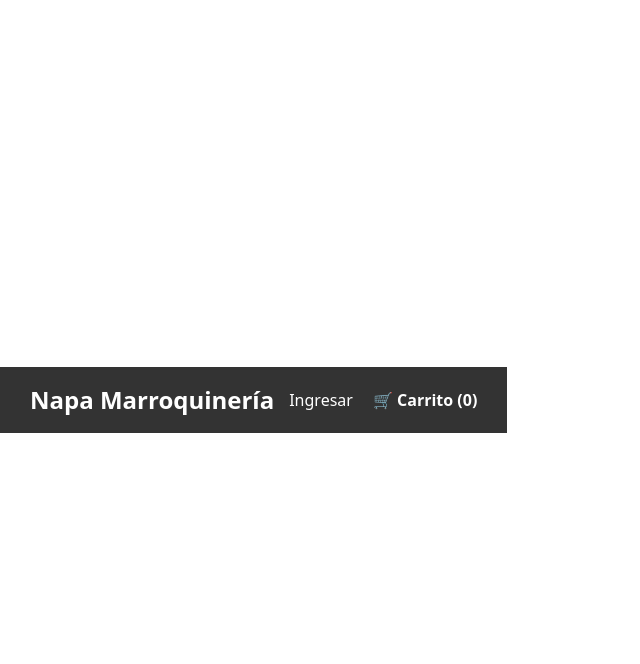
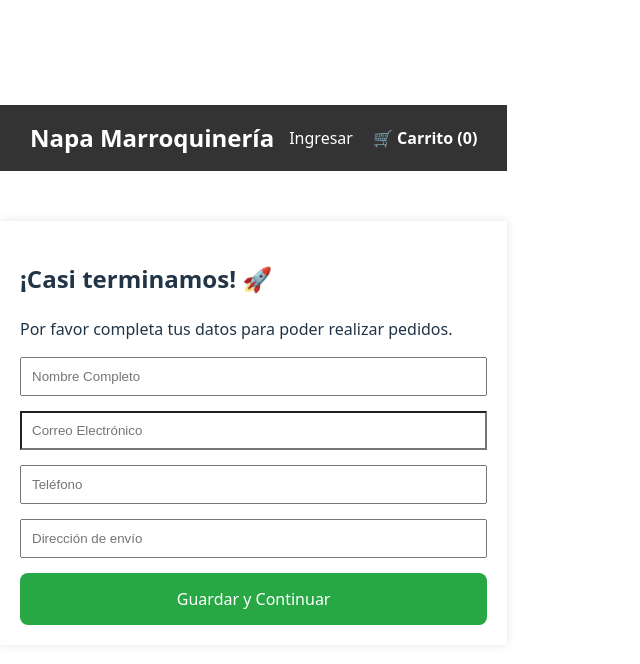
Before and after one commit to Isoldios/napa_marroquineria_frontend, a React (Vite) app in the folder client/: page /completar-perfil in a window 1280 px wide. Shown: the top 664 px of the page, without its empty margins (0-640 px from the left). Built offline with nearby package versions, Linux system fonts and the light colour scheme; no server answers.

Commit message:
carrito usuario funcional

```diff
--- a/client/src/App.jsx
+++ b/client/src/App.jsx
@@ -1,41 +1,36 @@
+// client/src/App.jsx
 import { BrowserRouter, Routes, Route, Navigate } from 'react-router-dom';
 import Home from './pages/Home';
 import AdminPanel from './pages/AdminPanel';
 import Navbar from './components/Navbar';
 import CartPage from './pages/CartPage';
 import LoginPage from './pages/LoginPage';
+import CompletarPerfil from './pages/CompletarPerfil';
 import { useAuth } from './context/AuthContext';
 
 const RutaPrivadaAdmin = ({ children }) => {
-  const { user, userData, loading } = useAuth();
-
-  if (loading) return <p style={{textAlign: 'center', marginTop: '50px'}}>Cargando...</p>;
-
-  // Si no hay usuario logueado O el rol no es admin, lo mandamos al Home
-  if (!user || userData?.rol !== 'admin') {
-    return <Navigate to="/" />;
-  }
-
-  // Si cumple todo, mostramos el componente hijo (AdminPanel)
-  return children;
+    const { user, userData, loading } = useAuth();
+    if (loading) return <p>Cargando...</p>;
+    if (!user || userData?.rol !== 'admin') return <Navigate to="/" />;
+    return children;
 };
 
 function App() {
   return (
     <BrowserRouter>
-      {/* La Navbar va afuera de Routes para que se vea siempre */}
       <Navbar />
-
       <Routes>
-        {/* RUTAS PÚBLICAS */}
+        {/* Rutas Públicas (Cualquiera puede ver productos y armar carrito) */}
         <Route path="/" element={<Home />} />
         <Route path="/carrito" element={<CartPage />} />
+
         <Route path="/login" element={<LoginPage />} />
 
-        {/* RUTA PRIVADA (ADMINISTRADORES) */}
-        <Route
-          path="/admin"
-          element={
+        {/* Solo accesible si faltan datos */}
+        <Route path="/completar-perfil" element={<CompletarPerfil />} />
+
+        {/* Ruta Admin */}
+        <Route path="/admin" element={
             <RutaPrivadaAdmin>
               <AdminPanel />
             </RutaPrivadaAdmin>
--- a/client/src/context/AuthContext.jsx
+++ b/client/src/context/AuthContext.jsx
@@ -15,56 +15,63 @@ const AuthContext = createContext();
 export const useAuth = () => useContext(AuthContext);
 
 export const AuthProvider = ({ children }) => {
-    const [user, setUser] = useState(null); // Usuario de Firebase
-    const [userData, setUserData] = useState(null); // Datos de MongoDB (Rol, Dirección)
+    const [user, setUser] = useState(null);       // Usuario Firebase
+    const [userData, setUserData] = useState(null); // Usuario MongoDB
     const [loading, setLoading] = useState(true);
 
     const API_URL = `${import.meta.env.VITE_API_URL}/usuarios`;
 
-    // Función para sincronizar con Backend
-    const sincronizarUsuario = async (firebaseUser) => {
-        if (!firebaseUser) {
-            setUserData(null);
-            return;
-        }
+    // Función para obtener datos de MongoDB
+    const sincronizarUsuario = async (firebaseUser, datosExtra = {}) => {
+        if (!firebaseUser) return;
+
         try {
+            // Usamos POST /login para buscar o crear
             const res = await axios.post(`${API_URL}/login`, {
                 email: firebaseUser.email,
-                nombre: firebaseUser.displayName || 'Usuario',
-                firebaseUid: firebaseUser.uid
+                nombre: datosExtra.nombre || firebaseUser.displayName,
+                firebaseUid: firebaseUser.uid,
+                telefono: datosExtra.telefono,
+                direccion: datosExtra.direccion
             });
-            setUserData(res.data); // Aquí viene el rol: 'admin' o 'cliente'
+            setUserData(res.data);
+            return res.data;
         } catch (error) {
             console.error("Error sincronizando usuario:", error);
         }
     };
 
-    // Registro con Email
-    const registrarse = (email, password) => {
-        return createUserWithEmailAndPassword(auth, email, password);
+    const registrarse = async (email, password, datos) => {
+        const userCredential = await createUserWithEmailAndPassword(auth, email, password);
+        await sincronizarUsuario(userCredential.user, datos);
     };
 
-    // Login con Email
-    const login = (email, password) => {
-        return signInWithEmailAndPassword(auth, email, password);
-    };
+    const login = (email, password) => signInWithEmailAndPassword(auth, email, password);
 
-    // Login con Google
     const loginGoogle = () => {
         const provider = new GoogleAuthProvider();
         return signInWithPopup(auth, provider);
     };
 
-    // Logout
-    const logout = () => {
-        setUserData(null);
-        return signOut(auth);
+    // --- CORRECCIÓN DEL LOGOUT ---
+    const logout = async () => {
+        setUserData(null); // 1. Limpiamos datos de Mongo
+        setUser(null);     // 2. Limpiamos usuario Firebase (visual)
+        await signOut(auth); // 3. Ejecutamos salida real
     };
 
     useEffect(() => {
-        const unsubscribe = onAuthStateChanged(auth, (currentUser) => {
+        const unsubscribe = onAuthStateChanged(auth, async (currentUser) => {
             setUser(currentUser);
-            sincronizarUsuario(currentUser);
+
+            if (currentUser) {
+                // Si hay usuario, traemos sus datos de Mongo
+                await sincronizarUsuario(currentUser);
+            } else {
+                // SI NO HAY USUARIO (LOGOUT), LIMPIAMOS TODO OBLIGATORIAMENTE
+                setUserData(null);
+            }
+
             setLoading(false);
         });
         return () => unsubscribe();
@@ -73,10 +80,11 @@ export const AuthProvider = ({ children }) => {
     return (
         <AuthContext.Provider value={{
             user,
-            userData, // Aquí vive el rol
+            userData,
             registrarse,
             login,
             loginGoogle,
+            sincronizarUsuario,
             logout,
             loading
         }}>
--- a/client/src/pages/CartPage.jsx
+++ b/client/src/pages/CartPage.jsx
@@ -1,5 +1,7 @@
+// client/src/pages/CartPage.jsx
 import { useCart } from '../context/CartContext';
-import { Link } from 'react-router-dom';
+import { useAuth } from '../context/AuthContext'; // Importar Auth
+import { Link, useNavigate } from 'react-router-dom';
 
 const CartPage = () => {
   const {
@@ -11,16 +13,52 @@ const CartPage = () => {
     disminuirCantidad
   } = useCart();
 
-  // Si el carrito está vacío, mostramos un mensaje amigable
+  const { user, userData } = useAuth(); // Traemos al usuario
+  const navigate = useNavigate();
+
+  // --- LÓGICA DE WHATSAPP ---
+  const handleFinalizarCompra = () => {
+    // 1. VERIFICACIÓN: ¿Está logueado?
+    if (!user) {
+      alert('Debes iniciar sesión para finalizar tu compra.');
+      navigate('/login');
+      return;
+    }
+
+    // 2. VERIFICACIÓN: ¿Tiene los datos completos?
+    // Chequeamos userData de MongoDB
+    if (!userData?.telefono || !userData?.direccion || !userData?.nombre) {
+      alert('Necesitamos tus datos de contacto para el envío.');
+      navigate('/completar-perfil');
+      return;
+    }
+
+    // 3. Si pasa las validaciones, armamos el mensaje AUTOMÁTICAMENTE
+    const numeroNegocio = '5491123733588'; // TU NÚMERO
+
+    let mensaje = `Hola! 👋 Soy *${userData.nombre}* (Cliente Registrado).\n`;
+    mensaje += `Quiero realizar el siguiente pedido:\n\n`;
+
+    carrito.forEach((prod) => {
+      const variante = prod.colorSeleccionado ? `(${prod.colorSeleccionado})` : '';
+      mensaje += `🔹 *${prod.cantidad}x* ${prod.nombre} ${variante}\n`;
+    });
+
+    mensaje += `\n💰 *TOTAL A PAGAR: $${totalCompra}*\n`;
+    mensaje += `\n📍 Mis datos de envío (Cargados en mi perfil):\n`;
+    mensaje += `Tel: ${userData.telefono}\n`;
+    mensaje += `Dirección: ${userData.direccion}\n`;
+    mensaje += `Email: ${userData.email}\n`;
+
+    const url = `https://wa.me/${numeroNegocio}?text=${encodeURIComponent(mensaje)}`;
+    window.open(url, '_blank');
+  };
+
   if (carrito.length === 0) {
     return (
-      <div style={{ textAlign: 'center', marginTop: '50px' }}>
+      <div style={{ textAlign: 'center', marginTop: '50px', padding: '20px' }}>
         <h2>Tu carrito está vacío 😢</h2>
-        <p>¡Agrega algunos productos para empezar!</p>
-        <Link to="/" style={{
-          background: '#007bff', color: 'white', padding: '10px 20px',
-          textDecoration: 'none', borderRadius: '5px', marginTop: '10px', display: 'inline-block'
-        }}>
+        <Link to="/" style={{ background: '#007bff', color: 'white', padding: '10px 20px', textDecoration: 'none', borderRadius: '5px', marginTop: '10px', display: 'inline-block' }}>
           Ir a la Tienda
         </Link>
       </div>
@@ -31,97 +69,78 @@ const CartPage = () => {
     <div style={{ padding: '20px', maxWidth: '1000px', margin: '0 auto' }}>
       <h1 style={{ marginBottom: '20px' }}>Tu Carrito de Compras</h1>
 
-      <table style={{ width: '100%', borderCollapse: 'collapse', marginBottom: '20px' }}>
+      {/* --- TABLA DE PRODUCTOS (IGUAL QUE ANTES) --- */}
+      <div style={{ overflowX: 'auto' }}>
+        <table style={{ width: '100%', borderCollapse: 'collapse', marginBottom: '20px', minWidth: '600px' }}>
           <thead>
             <tr style={{ borderBottom: '2px solid #eee', textAlign: 'left' }}>
               <th style={{ padding: '10px' }}>Producto</th>
               <th style={{ padding: '10px' }}>Precio</th>
-            <th style={{ padding: '10px' }}>Cantidad</th>
+              <th style={{ padding: '10px' }}>Cant.</th>
               <th style={{ padding: '10px' }}>Subtotal</th>
               <th style={{ padding: '10px' }}></th>
             </tr>
           </thead>
           <tbody>
             {carrito.map((prod) => (
-            // USAMOS prod.cartItemId COMO KEY, NO prod._id
               <tr key={prod.cartItemId} style={{ borderBottom: '1px solid #eee' }}>
                 <td style={{ padding: '10px', display: 'flex', alignItems: 'center', gap: '15px' }}>
-                <img
-                  src={prod.imagen || 'https://via.placeholder.com/50'}
-                  alt={prod.nombre}
-                  style={{ width: '60px', height: '60px', objectFit: 'cover', borderRadius: '4px' }}
-                />
+                  <img src={prod.imagen || 'https://via.placeholder.com/50'} alt={prod.nombre} style={{ width: '60px', height: '60px', objectFit: 'cover', borderRadius: '4px' }} />
                   <div>
-                  <strong>{prod.nombre}</strong>
-                  <br />
+                    <strong>{prod.nombre}</strong><br />
                     <span style={{ fontSize: '0.9rem', color: '#666' }}>{prod.marca}</span>
-
-                  {/* --- MOSTRAR EL COLOR SELECCIONADO --- */}
-                  {prod.colorSeleccionado && (
-                    <div style={{ fontSize: '0.85rem', color: '#007bff', fontWeight: 'bold' }}>
-                      Color: {prod.colorSeleccionado}
-                    </div>
-                  )}
+                    {prod.colorSeleccionado && <div style={{ fontSize: '0.85rem', color: '#007bff', fontWeight: 'bold' }}>Color: {prod.colorSeleccionado}</div>}
                   </div>
                 </td>
                 <td style={{ padding: '10px' }}>${prod.precio}</td>
                 <td style={{ padding: '10px' }}>
                   <div style={{ display: 'flex', alignItems: 'center', gap: '5px' }}>
-                  {/* Usamos cartItemId en las funciones */}
-                  <button
-                    onClick={() => disminuirCantidad(prod.cartItemId)}
-                    style={{ width: '30px', height: '30px', cursor: 'pointer', background: '#eee', border: 'none' }}
-                  >
-                    -
-                  </button>
+                    <button onClick={() => disminuirCantidad(prod.cartItemId)} style={{ width: '30px', height: '30px', background: '#eee', border: 'none' }}>-</button>
                     <span style={{ margin: '0 10px', fontWeight: 'bold' }}>{prod.cantidad}</span>
-                  {/* Para sumar, llamamos a agregar pasando el mismo producto y color */}
-                  <button
-                    onClick={() => agregarAlCarrito(prod, prod.colorSeleccionado)}
-                    style={{ width: '30px', height: '30px', cursor: 'pointer', background: '#eee', border: 'none' }}
-                  >
-                    +
-                  </button>
+                    <button onClick={() => agregarAlCarrito(prod, prod.colorSeleccionado)} style={{ width: '30px', height: '30px', background: '#eee', border: 'none' }}>+</button>
                   </div>
                 </td>
-              <td style={{ padding: '10px', fontWeight: 'bold' }}>
-                ${prod.precio * prod.cantidad}
-              </td>
+                <td style={{ padding: '10px', fontWeight: 'bold' }}>${prod.precio * prod.cantidad}</td>
                 <td style={{ padding: '10px' }}>
-                <button
-                  onClick={() => eliminarDelCarrito(prod.cartItemId)}
-                  style={{ color: 'red', background: 'none', border: 'none', cursor: 'pointer', fontWeight: 'bold' }}
-                >
-                  X
-                </button>
+                  <button onClick={() => eliminarDelCarrito(prod.cartItemId)} style={{ color: 'red', background: 'none', border: 'none', cursor: 'pointer', fontWeight: 'bold' }}>X</button>
                 </td>
               </tr>
             ))}
           </tbody>
         </table>
+      </div>
 
-      {/* FOOTER DEL CARRITO */}
-      <div style={{ display: 'flex', justifyContent: 'space-between', alignItems: 'center', marginTop: '30px', borderTop: '2px solid #eee', paddingTop: '20px' }}>
-        <button
-          onClick={vaciarCarrito}
-          style={{ background: 'none', border: '1px solid red', color: 'red', padding: '10px 15px', cursor: 'pointer', borderRadius: '4px' }}
-        >
-          Vaciar Carrito
-        </button>
+      <div style={{ display: 'flex', justifyContent: 'flex-end', marginBottom: '30px' }}>
+         <button onClick={vaciarCarrito} style={{ background: 'none', border: '1px solid red', color: 'red', padding: '8px 15px', cursor: 'pointer', borderRadius: '4px' }}>Vaciar Carrito</button>
+      </div>
 
-        <div style={{ textAlign: 'right' }}>
-          <h2 style={{ marginBottom: '10px' }}>Total: ${totalCompra}</h2>
+      {/* --- SECCIÓN DE TOTAL Y CHECKOUT --- */}
+      <div style={{ background: '#f9f9f9', padding: '20px', borderRadius: '8px', display: 'flex', flexDirection: 'column', alignItems: 'flex-end' }}>
+        <h2 style={{ marginBottom: '20px' }}>Total Final: ${totalCompra}</h2>
+
+        {/* YA NO PEDIMOS DATOS MANUALES, USAMOS EL BOTÓN INTELIGENTE */}
+
+        {!user ? (
+            <p style={{color: '#666', marginBottom: '10px'}}>Inicia sesión para finalizar tu compra</p>
+        ) : (
+            <div style={{marginBottom: '15px', textAlign: 'right', fontSize: '0.9rem', color: '#555'}}>
+                Vas a comprar como: <strong>{userData?.nombre || user.email}</strong><br/>
+                Enviaremos a: {userData?.direccion || '(Falta dirección)'}
+            </div>
+        )}
 
         <button
-            onClick={() => alert('¡Próximamente conectaremos esto a WhatsApp o MercadoPago!')}
+          onClick={handleFinalizarCompra}
           style={{
-              background: '#28a745', color: 'white', padding: '15px 30px',
-              fontSize: '1.1rem', border: 'none', borderRadius: '5px', cursor: 'pointer'
+            background: '#25D366', color: 'white', padding: '15px 30px',
+            fontSize: '1.1rem', border: 'none', borderRadius: '5px', cursor: 'pointer', fontWeight: 'bold',
+            display: 'flex', alignItems: 'center', gap: '10px'
           }}
         >
-            Finalizar Compra
+          {/* Icono Whatsapp */}
+          <svg width="24" height="24" viewBox="0 0 24 24" fill="white" xmlns="http://www.w3.org/2000/svg"><path d="M17.472 14.382C17.119 14.205 15.396 13.36 15.074 13.243C14.751 13.126 14.516 13.067 14.281 13.419C14.046 13.771 13.371 14.564 13.165 14.799C12.959 15.034 12.753 15.064 12.4 14.888C12.047 14.712 10.909 14.338 9.56099 13.136C8.50299 12.193 7.78899 11.028 7.58299 10.676C7.37699 10.324 7.56099 10.133 7.73799 9.957C7.89699 9.799 8.09099 9.554 8.26699 9.349C8.44299 9.144 8.50199 8.997 8.61899 8.762C8.73599 8.527 8.67699 8.322 8.58899 8.146C8.50099 7.97 7.79599 6.237 7.50199 5.533C7.21599 4.848 6.92699 4.942 6.70899 4.933C6.50599 4.925 6.27099 4.925 6.03599 4.925C5.80099 4.925 5.41899 5.013 5.09599 5.365C4.77299 5.717 3.86199 6.568 3.86199 8.299C3.86199 10.03 5.18399 11.673 5.38899 11.967C5.59499 12.26 8.13999 16.182 12.037 17.865C12.964 18.266 13.687 18.506 14.249 18.685C15.342 19.032 16.335 18.983 17.115 18.867C17.986 18.737 19.795 17.769 20.177 16.695C20.559 15.621 20.559 14.711 20.441 14.506C20.324 14.301 20.089 14.177 19.736 14.001H17.472V14.382Z" /></svg>
+          Finalizar Pedido en WhatsApp
         </button>
-        </div>
       </div>
     </div>
   );
--- /dev/null
+++ b/client/src/pages/CompletarPerfil.jsx
@@ -0,0 +1,88 @@
+import { useState, useEffect } from 'react';
+import { useAuth } from '../context/AuthContext';
+import { useNavigate } from 'react-router-dom';
+import axios from 'axios';
+
+const CompletarPerfil = () => {
+    const { user, userData, sincronizarUsuario } = useAuth();
+    const navigate = useNavigate();
+    const [form, setForm] = useState({
+        nombre: '',
+        email: '',
+        telefono: '',
+        direccion: ''
+    });
+
+    // Cargar datos que ya tengamos
+    useEffect(() => {
+        if (userData) {
+            // Si ya tiene todo completo, echarlo al home
+            if (userData.nombre && userData.email && userData.telefono && userData.direccion) {
+                navigate('/');
+            }
+            setForm({
+                nombre: userData.nombre || user.displayName || '',
+                email: userData.email || user.email || '',
+                telefono: userData.telefono || '',
+                direccion: userData.direccion || ''
+            });
+        }
+    }, [userData, user, navigate]);
+
+    const handleSubmit = async (e) => {
+        e.preventDefault();
+        try {
+            // VERIFICACIÓN: Imprimimos la URL antes de enviar
+            console.log("Enviando PUT a:", `${import.meta.env.VITE_API_URL}/usuarios/${user.uid}`);
+
+            await axios.put(`${import.meta.env.VITE_API_URL}/usuarios/${user.uid}`, form);
+
+            // Forzamos actualización visual
+            await sincronizarUsuario(user);
+
+            alert('Datos guardados correctamente');
+            navigate('/carrito');
+
+        } catch (error) {
+            console.error(error);
+            alert('Error al guardar datos. Revisa la consola.');
+        }
+    };
+
+    return (
+        <div style={{ maxWidth: '500px', margin: '50px auto', padding: '20px', boxShadow: '0 0 10px rgba(0,0,0,0.1)' }}>
+            <h2>¡Casi terminamos! 🚀</h2>
+            <p>Por favor completa tus datos para poder realizar pedidos.</p>
+
+            <form onSubmit={handleSubmit} style={{ display: 'flex', flexDirection: 'column', gap: '15px' }}>
+                <input
+                    type="text" placeholder="Nombre Completo" required
+                    value={form.nombre} onChange={e => setForm({...form, nombre: e.target.value})}
+                    style={{ padding: '10px' }}
+                />
+                <input
+                    type="email" placeholder="Correo Electrónico" required
+                    value={form.email} onChange={e => setForm({...form, email: e.target.value})}
+                    // Si entró con Google, el email quizás no debería editarse, pero si es teléfono sí.
+                    disabled={user?.email}
+                    style={{ padding: '10px', background: user?.email ? '#eee' : 'white' }}
+                />
+                <input
+                    type="tel" placeholder="Teléfono" required
+                    value={form.telefono} onChange={e => setForm({...form, telefono: e.target.value})}
+                    style={{ padding: '10px' }}
+                />
+                <input
+                    type="text" placeholder="Dirección de envío" required
+                    value={form.direccion} onChange={e => setForm({...form, direccion: e.target.value})}
+                    style={{ padding: '10px' }}
+                />
+                <button type="submit" style={{ padding: '15px', background: '#28a745', color: 'white', border: 'none', cursor: 'pointer' }}>
+                    Guardar y Continuar
+                </button>
+            </form>
+        </div>
+    );
+};
+
+export default CompletarPerfil;
--- a/client/src/pages/LoginPage.jsx
+++ b/client/src/pages/LoginPage.jsx
@@ -3,52 +3,77 @@ import { useAuth } from '../context/AuthContext';
 import { useNavigate } from 'react-router-dom';
 
 const LoginPage = () => {
-    const [isRegister, setIsRegister] = useState(false);
+    const { login, registrarse, loginGoogle } = useAuth();
+    const navigate = useNavigate();
+
+    const [isRegister, setIsRegister] = useState(false); // Toggle simple
+    const [error, setError] = useState('');
+
+    // Datos Formulario
     const [email, setEmail] = useState('');
     const [password, setPassword] = useState('');
-    const { login, registrarse, loginGoogle } = useAuth();
-    const navigate = useNavigate();
-    const [error, setError] = useState('');
+
+    // Datos solo para Registro
+    const [nombre, setNombre] = useState('');
+    const [telefono, setTelefono] = useState('');
+    const [direccion, setDireccion] = useState('');
 
     const handleSubmit = async (e) => {
         e.preventDefault();
         setError('');
         try {
             if (isRegister) {
-                await registrarse(email, password);
+                // Registro completo
+                await registrarse(email, password, { nombre, telefono, direccion });
             } else {
+                // Login normal
                 await login(email, password);
             }
-            navigate('/'); // Redirigir al Home
+            navigate('/');
         } catch (err) {
-            setError('Error: Verifica tus credenciales o intenta de nuevo.');
+            setError('Error: Verifica tus datos (' + err.message + ')');
         }
     };
 
     const handleGoogle = async () => {
         try {
             await loginGoogle();
-            navigate('/');
-        } catch (error) {
-            setError('Error con Google');
-        }
+            navigate('/'); // App.jsx se encargará de redirigir si faltan datos
+        } catch (err) { setError('Error con Google'); }
     };
 
     return (
         <div style={{ maxWidth: '400px', margin: '50px auto', padding: '20px', border: '1px solid #ccc', borderRadius: '8px' }}>
             <h2>{isRegister ? 'Crear Cuenta' : 'Iniciar Sesión'}</h2>
-            {error && <p style={{ color: 'red' }}>{error}</p>}
+
+            {error && <p style={{ color: 'red', fontSize: '0.9rem' }}>{error}</p>}
 
             <form onSubmit={handleSubmit} style={{ display: 'flex', flexDirection: 'column', gap: '10px' }}>
-                <input type="email" placeholder="Email" value={email} onChange={e => setEmail(e.target.value)} required style={{ padding: '8px' }}/>
-                <input type="password" placeholder="Contraseña" value={password} onChange={e => setPassword(e.target.value)} required style={{ padding: '8px' }}/>
-                <button type="submit" style={{ padding: '10px', background: '#333', color: 'white', border: 'none', cursor: 'pointer' }}>
+
+                {isRegister && (
+                    <>
+                        <input type="text" placeholder="Nombre Completo" required value={nombre} onChange={e => setNombre(e.target.value)} style={{ padding: '8px' }}/>
+                        <input type="tel" placeholder="Teléfono" required value={telefono} onChange={e => setTelefono(e.target.value)} style={{ padding: '8px' }}/>
+                        <input type="text" placeholder="Dirección" required value={direccion} onChange={e => setDireccion(e.target.value)} style={{ padding: '8px' }}/>
+                    </>
+                )}
+
+                <input type="email" placeholder="Email" required value={email} onChange={e => setEmail(e.target.value)} style={{ padding: '8px' }}/>
+                <input type="password" placeholder="Contraseña" required value={password} onChange={e => setPassword(e.target.value)} style={{ padding: '8px' }}/>
+
+                <button type="submit" style={{ padding: '10px', background: '#007bff', color: 'white', border: 'none', cursor: 'pointer' }}>
                     {isRegister ? 'Registrarse' : 'Ingresar'}
                 </button>
             </form>
 
-            <button onClick={handleGoogle} style={{ marginTop: '10px', width: '100%', padding: '10px', background: '#DB4437', color: 'white', border: 'none', cursor: 'pointer' }}>
-                Acceder con Google
+            <div style={{ margin: '20px 0', textAlign: 'center', borderBottom: '1px solid #eee', lineHeight: '0.1em' }}>
+                <span style={{ background:'#fff', padding:'0 10px' }}>o</span>
+            </div>
+
+            <button onClick={handleGoogle} style={{ width: '100%', padding: '10px', background: '#DB4437', color: 'white', border: 'none', cursor: 'pointer', display: 'flex', alignItems: 'center', justifyContent: 'center', gap: '10px' }}>
+                {/* SVG simple de Google */}
+                <svg width="18" height="18" viewBox="0 0 18 18"><path d="M17.64 9.2c0-.637-.057-1.252-.164-1.841H9v3.481h4.844a4.14 4.14 0 0 1-1.796 2.716v2.259h2.908c1.702-1.567 2.684-3.875 2.684-6.615z" fill="#4285F4"/><path d="M9 18c2.43 0 4.467-.806 5.956-2.18l-2.908-2.259c-.806.54-1.837.86-3.048.86-2.344 0-4.328-1.584-5.036-3.715H.957v2.332A8.997 8.997 0 0 0 9 18z" fill="#34A853"/><path d="M3.964 10.71A5.41 5.41 0 0 1 3.682 9c0-.593.102-1.17.282-1.71V4.958H.957A8.996 8.996 0 0 0 0 9c0 1.452.348 2.827.957 4.042l3.007-2.332z" fill="#FBBC05"/><path d="M9 3.58c1.321 0 2.508.454 3.44 1.345l2.582-2.58C13.463.891 11.426 0 9 0A8.997 8.997 0 0 0 .957 4.958L3.964 7.29C4.672 5.163 6.656 3.58 9 3.58z" fill="#EA4335"/></svg>
+                Continuar con Google
             </button>
 
             <p style={{ marginTop: '15px', textAlign: 'center' }}>
```
Lines whose indentation alone changed are shown as unchanged.
